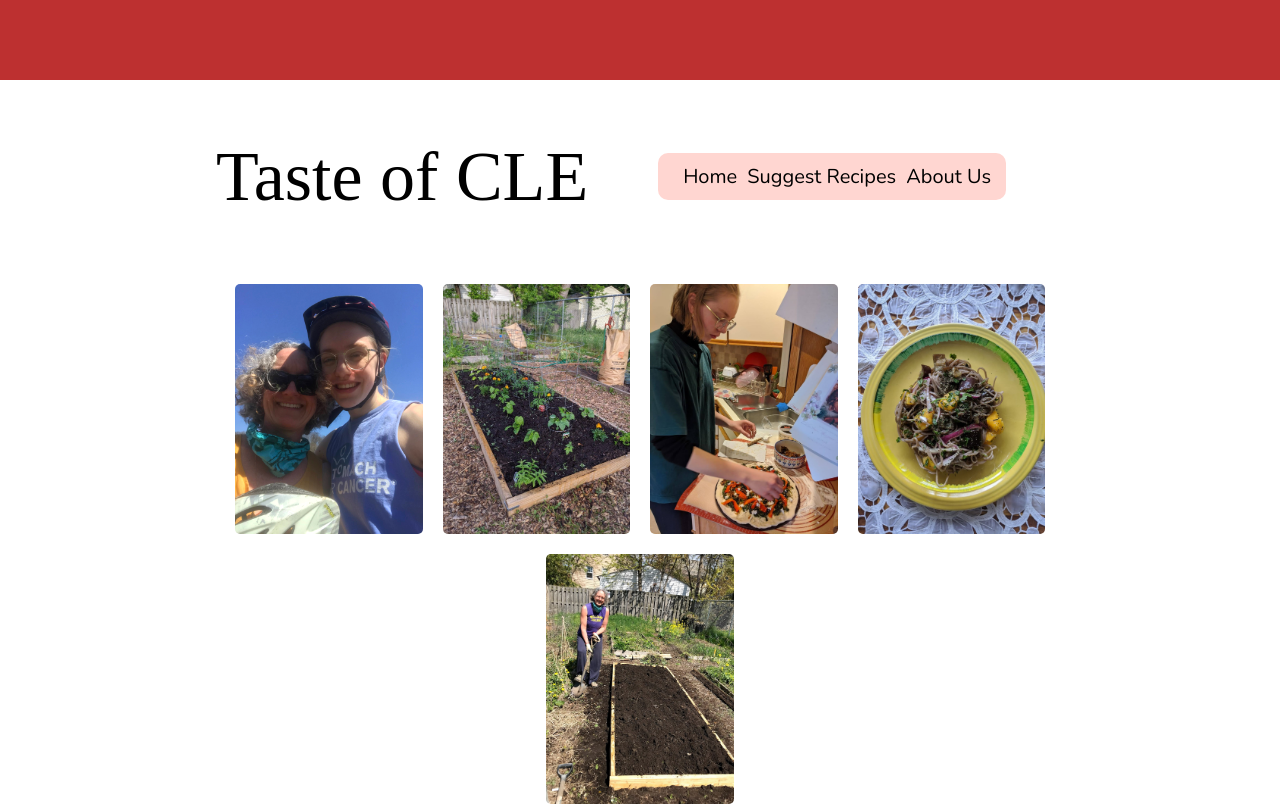
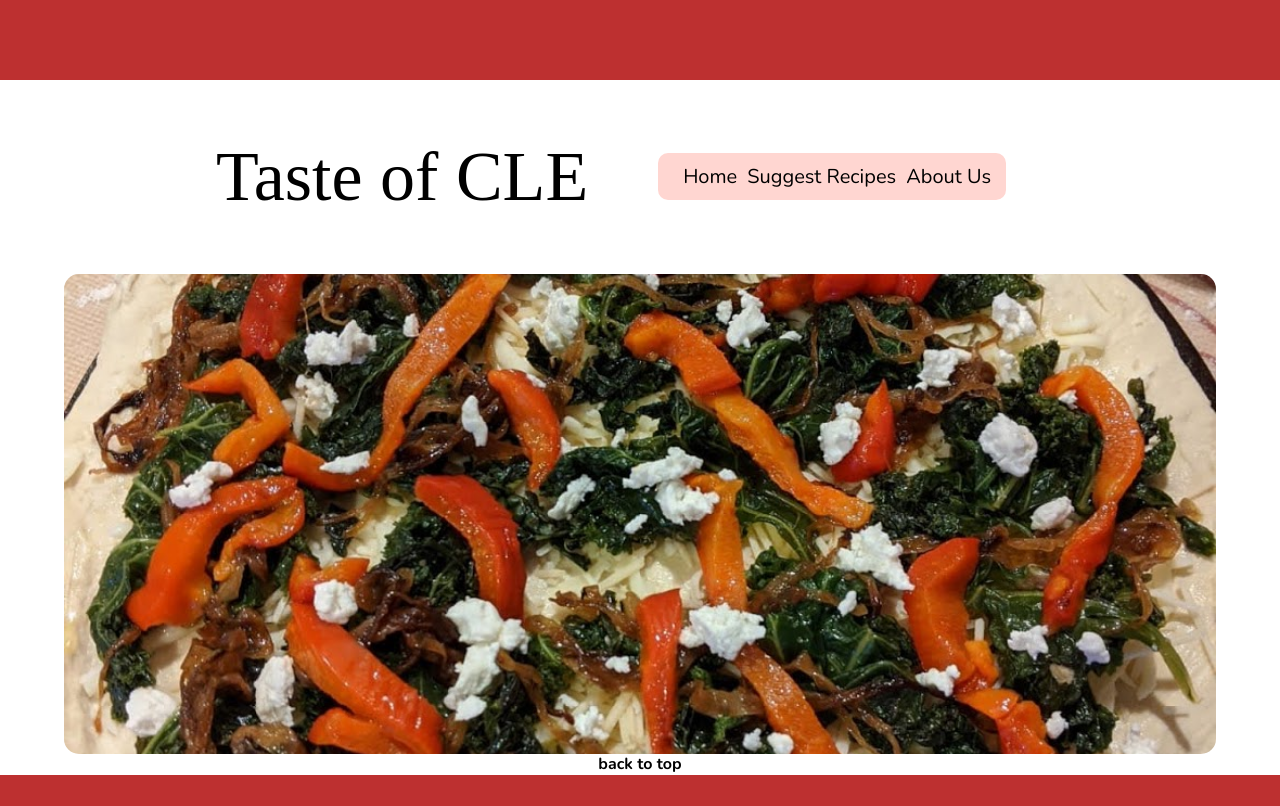
Before and after one commit to tree-hugger722/cooking-blog-react, a React (Create React App) app: page / in a window 1280 px wide. Shown: the top 806 px of the page. Built offline with nearby package versions, Linux system fonts and the light colour scheme; a web font is replaced by a local one.

Commit message:
added homepage component

```diff
--- /dev/null
+++ b/src/Components/HomeContent/BlogContent.js
@@ -0,0 +1,3 @@
+import React from "react";
+
+import "./HomeContent.css";
--- /dev/null
+++ b/src/Components/HomeContent/HomeContent.css
@@ -0,0 +1,10 @@
+.main-photo {
+  display: flex;
+  justify-content: center;
+  align-content: center;
+  width: 90%;
+  height: 30em;
+  object-fit: cover;
+  border-radius: 15px;
+  margin: auto;
+}
--- /dev/null
+++ b/src/Components/HomeContent/MainPhoto.js
@@ -0,0 +1,15 @@
+import React from "react";
+
+import homemadePizza from "../../Images/homemade-pizza.jpg";
+
+import "./HomeContent.css";
+
+const MainPhoto = () => {
+  return (
+    <div>
+      <img className="main-photo" src={homemadePizza} alt="homemadePiza" />
+    </div>
+  );
+};
+
+export default MainPhoto;
--- a/src/Layouts/Home.js
+++ b/src/Layouts/Home.js
@@ -3,6 +3,7 @@ import React from "react";
 import AboutUsPage from "./AboutUsPage";
 import Footer from "../Components/Footer/Footer";
 import Header from "../Components/Header/Header";
+import HomePage from "./HomePage";
 import SuggestRecipesPage from "./SuggestRecipesPage";
 
 import "./Home.css";
@@ -13,8 +14,9 @@ function HomeLayout({ children }) {
       <div className="content-above-footer">
         <Header />
         {children}
+        <HomePage />
         {/* <SuggestRecipesPage /> */}
-        <AboutUsPage />
+        {/* <AboutUsPage /> */}
       </div>
       <Footer />
     </div>
--- /dev/null
+++ b/src/Layouts/HomePage.js
@@ -0,0 +1,9 @@
+import React from "react";
+
+import MainPhoto from "../Components/HomeContent/MainPhoto";
+
+const HomePage = () => {
+  return <MainPhoto />;
+};
+
+export default HomePage;
```
